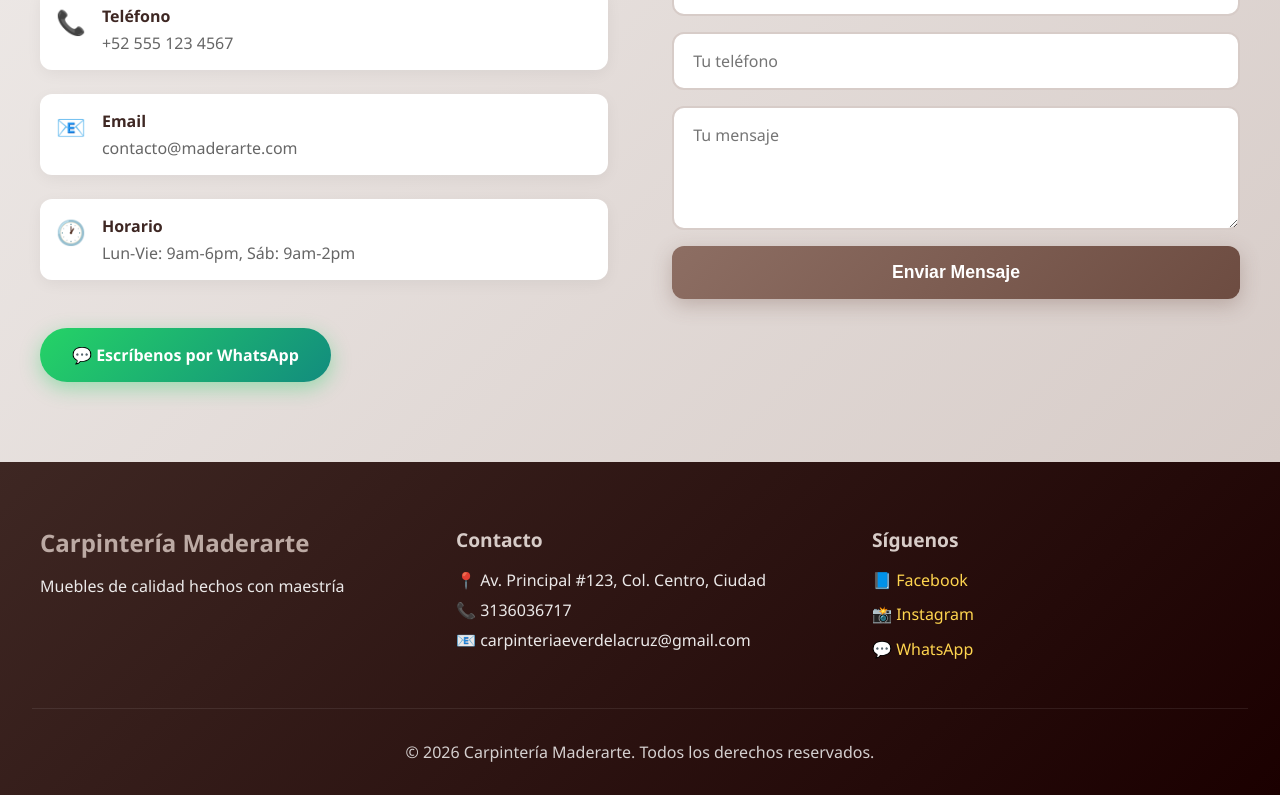
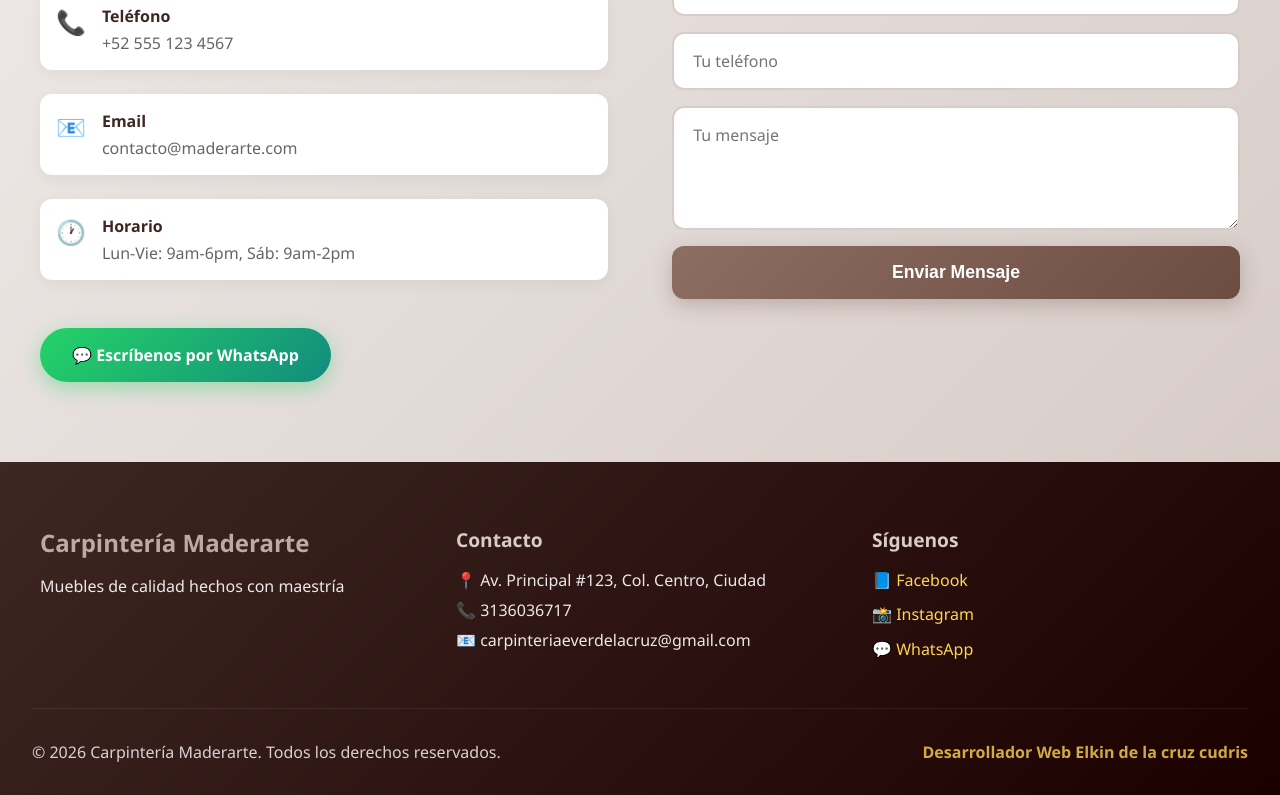
Before and after one commit to ElkinDelaCruz75/Carpinteria-Maderarte, a React (Vite) app in the folder carpinteria-web/frontend/: page / in a window 1280 px wide. Shown: the part 2252-3047 px from the top of the page. Built offline with nearby package versions, Linux system fonts and the light colour scheme.

Commit message:
Mejora el pie de página: agrega créditos de desarrollador y ajusta el estilo para una mejor presentación.

```diff
--- a/carpinteria-web/frontend/src/components/Footer.jsx
+++ b/carpinteria-web/frontend/src/components/Footer.jsx
@@ -22,7 +22,8 @@ function Footer({ configuracion }) {
         </div>
       </div>
       <div className="footer-bottom">
-        <p>&copy; 2026 {configuracion.nombreNegocio}. Todos los derechos reservados.</p>
+        <span>&copy; 2026 {configuracion.nombreNegocio}. Todos los derechos reservados.</span>
+        <span className="dev-credit">Desarrollador Web Elkin de la cruz cudris</span>
       </div>
     </footer>
   )
--- a/carpinteria-web/frontend/src/index.css
+++ b/carpinteria-web/frontend/src/index.css
@@ -496,11 +496,19 @@ html {
 }
 
 .footer-bottom {
-  text-align: center;
+  display: flex;
+  justify-content: space-between;
+  align-items: center;
+  gap: 1rem;
   margin-top: 3rem;
   padding-top: 2rem;
   border-top: 1px solid rgba(255, 255, 255, 0.1);
   opacity: 0.8;
+}
+
+.dev-credit {
+  color: #FFD54F;
+  font-weight: 600;
 }
 
 /* Admin Panel Styles */
@@ -793,6 +801,11 @@ html {
     text-align: center;
   }
 
+  .footer-bottom {
+    flex-direction: column;
+    text-align: center;
+  }
+
   .grid {
     grid-template-columns: 1fr;
   }
```
